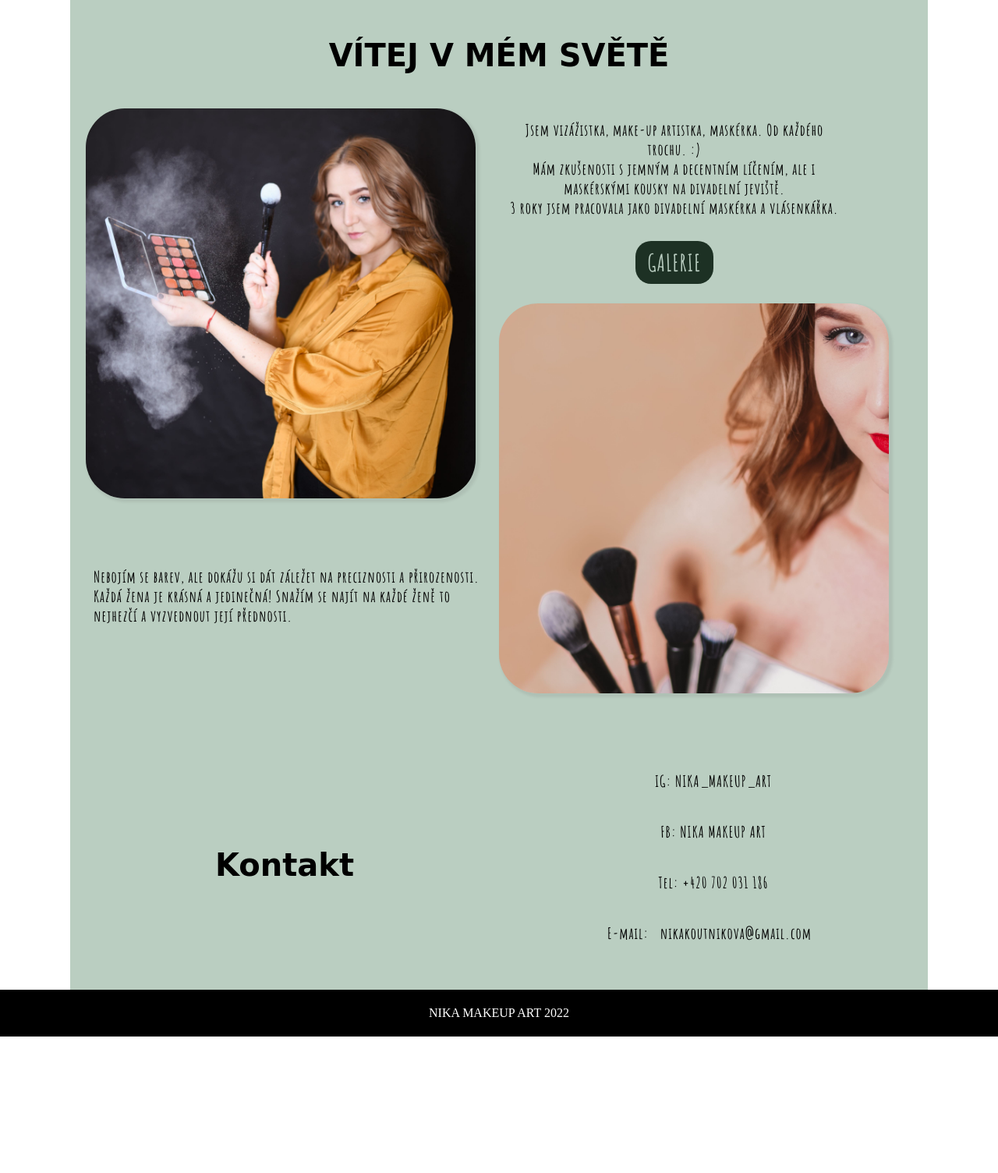
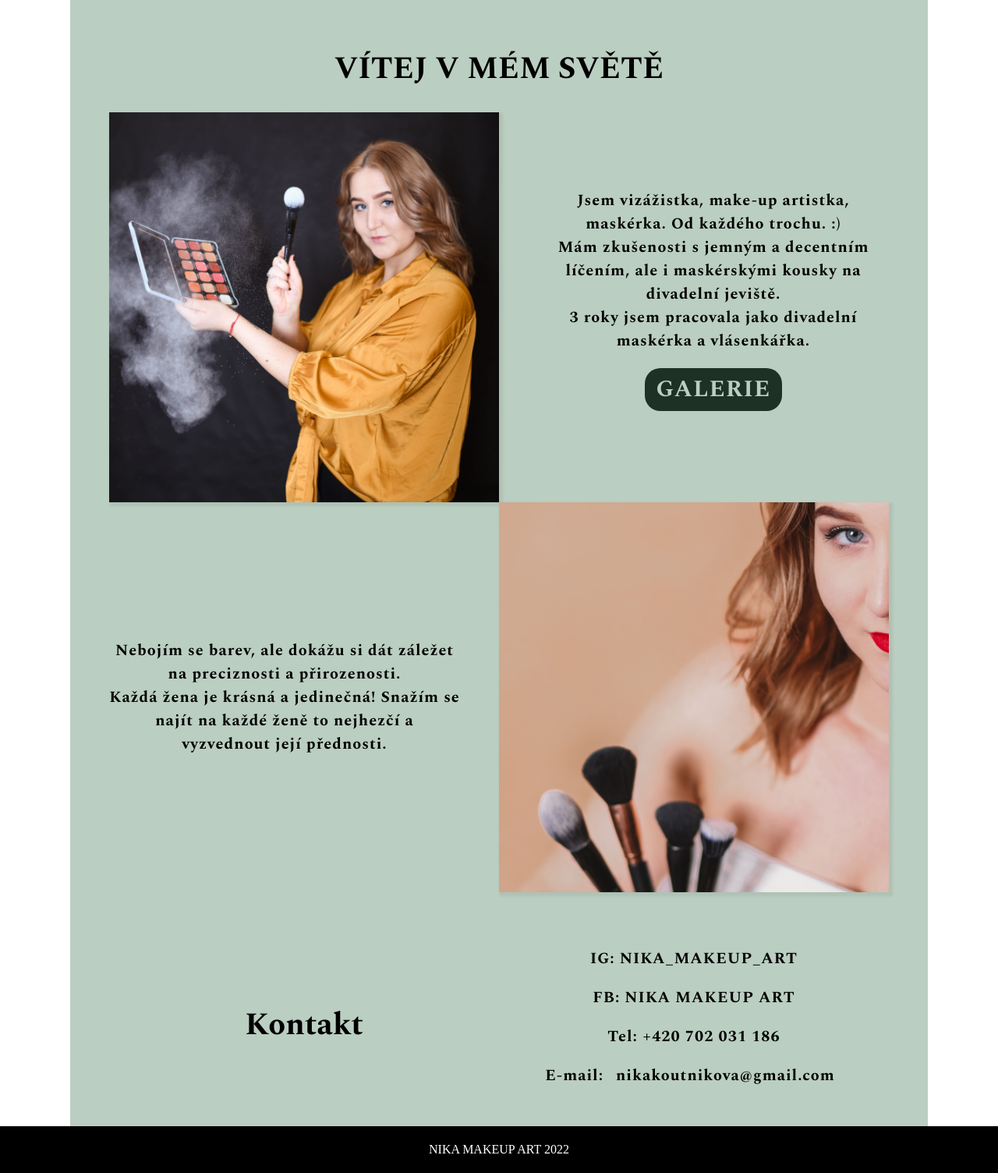
Before and after one commit to amalka-amy/PROJEKT-zaverecny, an Eleventy site: page omne.html in a window 1280 px wide. Shown: the part 118-1622 px from the top of the page at 78% size. Before the commit the page ends 1447 px from the top, so only its background shows below. Built offline with nearby package versions, Linux system fonts and the light colour scheme; Eleventy itself is replaced by a stand-in of ours; files that its build step writes are made by us from their sources; a web font is replaced by a local one.

Commit message:
oprava fontů a zarovnání

```diff
--- a/_includes/sablona.njk
+++ b/_includes/sablona.njk
@@ -4,8 +4,7 @@
 	<meta charset="UTF-8">
 	<meta name="viewport" content="width=device-width, initial-scale=1.0">
 	<title> {{title}}</title>
-	<link rel="preconnect" href="https://fonts.googleapis.com"><link rel="preconnect" href="https://fonts.gstatic.com" crossorigin><link href="https://fonts.googleapis.com/css2?family=Amatic+SC:wght@400;700&family=Dancing+Script:wght@400;700&display=swap" rel="stylesheet">
-    <link rel="preconnect" href="https://fonts.googleapis.com"><link rel="preconnect" href="https://fonts.gstatic.com" crossorigin><link href="https://fonts.googleapis.com/css2?family=Ranga&display=swap" rel="stylesheet">
+	<link rel="preconnect" href="https://fonts.googleapis.com"><link rel="preconnect" href="https://fonts.gstatic.com" crossorigin><link href="https://fonts.googleapis.com/css2?family=Spectral:wght@400;700&display=swap" rel="stylesheet">
 	<link rel="stylesheet" href="/css/header.css">
 	<link rel="stylesheet" href="/css/footer.css">
 	<link rel="stylesheet" href="/css/style.css">
@@ -31,7 +30,8 @@
         </main>
 
 		<footer class="footer" id="kontakt">
-            <div class="footer__top">
+        <div class="footer__">
+            <div class="footer__top center__h">
                 <div class="footer__top_left footer__centered">
                     <h2>Kontakt</h2>
                 </div>
@@ -56,6 +56,7 @@
                         </p>
                     </div>
                 </div>
+                </div>
             </div>
 			<div class="footer__bottom footer__centered">
 				NIKA MAKEUP ART 2022
--- a/css/footer.css
+++ b/css/footer.css
@@ -23,8 +23,13 @@
 .footer__top{
     background-color: var(--background-color);
     display:flex;
+    width: 1000px;
+    padding-bottom: 30px;
+}
+
+.footer__{
     width: 1100px;
-    padding-bottom: 30px;
+    background-color: var(--background-color);
 }
 
 .footer__top_left, .footer__top_right{
--- a/css/header.css
+++ b/css/header.css
@@ -2,7 +2,6 @@ html { box-sizing: border-box; }
 *, ::before, ::after { box-sizing: inherit; }
 
 :root {
-
 
     --background-color:#bacec1;
 
--- a/css/style.css
+++ b/css/style.css
@@ -2,6 +2,9 @@ html { box-sizing: border-box; }
 *, ::before, ::after { box-sizing: inherit; }
 
 :root{
+    --font:'Spectral', serif;
+
+
     --image-big: 500px;
     --image-small-width: 300px;
     --image-small-height: 500px;
@@ -19,7 +22,7 @@ body{
 
 h2{
     margin:5px 0px;
-    font-family: 'Ranga', cursive;
+    font-family: var(--font);
     font-weight: 700;
     font-size: 40px;
     text-align: center;
@@ -40,7 +43,6 @@ h2{
 .image__big{
     width:var(--image-big);
     height:var(--image-big);
-    border-radius: 50px;
     object-fit: cover;
     box-shadow: 3px 3px 3px 2px rgba(81, 81, 81, 0.1);
 }
@@ -48,7 +50,7 @@ h2{
 .image__small{
     width:var(--image-small-width);
     height:var(--image-small-height);
-    border-radius: 50px;
+    object-fit: cover;
     box-shadow: 3px 3px 3px 2px rgba(81, 81, 81, 0.1);
 }
 
@@ -61,7 +63,7 @@ section{
 }
 
 .button__basic{
-    display: inline-block;
+    display: block;
     --button-height: 50px;
     --button-width: 150px;
 
@@ -77,13 +79,14 @@ section{
     border-radius: 20px;
 }
 
-.first__uvod_right_bottom{
+.first__uvod_right_button, .first__omne_right_button{
     text-align: center;
     display: flex;
     justify-content: space-around;
     padding: 20px;
-
-
+}
+.first__omne_right_button{
+    width:450px;
 }
 .main{
     display: grid;
@@ -107,7 +110,7 @@ section{
     display: flex;
     flex-direction: column;
     text-align: center;
-    font-family: var(--font-p);
+    font-family: var(--font);
 }
 
 .second__uvod{
@@ -120,8 +123,17 @@ section{
 .third__uvod{
     display: flex;
     flex-direction: column;
-    gap:30px;
     margin-bottom: 30px;
+    width: 1000px;
+}
+
+.third__uvod_top{
+    display:flex;
+    margin-bottom: 50px;
+}
+
+.third__uvod_top_left, .third__uvod_top_right{
+    display:block;
 }
 
 .reversed{
@@ -130,31 +142,40 @@ section{
 
 .grid{
     display:grid;
-    grid-template-columns: 1fr 1fr;
-    grid-template-rows: 1fr 250px 250px;
-    padding: 20px;
+    grid-template-columns: 500px 500px;
+    grid-template-rows: 1fr 1fr;
+    max-width: 1000px;
 }
 .first__omne_right_top{
     margin: 0px;
+    width: 450px;
+    padding: 0px;
 }
 .first__omne_left{
     grid-column: 1/2;
-    grid-row:1/3;
+    grid-row:1/2;
 }
 
 .first__omne_right{
     grid-column: 2/3;
     grid-row:1/2;
+    margin-left: 50px;
+    display:flex;
+    flex-direction: column;
+    justify-content: center;
+
 }
 
 .second__omne_right{
     grid-column: 2/3;
-    grid-row:2/4;
+    grid-row:2/3;
 }
 
 .second__omne_left{
     grid-column: 1/2;
-    grid-row:3/4;
+    grid-row:2/3;
+    text-align: center;
+    margin-right: 50px;
 }
 
 .nabidka__sluzby{
@@ -173,20 +194,15 @@ section{
     flex-shrink: 1;
 }
 
-.first__uvod_right{
-    padding: 0 20px;
-}
-
 p{
-    padding: 10px;
-    font-family: 'Amatic SC', cursive;
+    font-family: var(--font);
     font-weight: 700;
     letter-spacing: 1px;
     font-size: 20px;
 }
 
 a{
-    font-family: 'Amatic SC', cursive;
+    font-family: var(--font);
     font-weight: 700;
     letter-spacing: 1px;
     font-size: 40px;
@@ -194,7 +210,7 @@ a{
 
 .footer__item{
     padding: 10px;
-    font-family: 'Amatic SC', cursive;
+    font-family: var(--font);
     font-weight: 700;
     letter-spacing: 1px;
     font-size: 20px;
@@ -204,17 +220,19 @@ a{
     display: flex;
     flex-wrap: wrap;
     padding: 20px 0px;
+    gap:50px;
+    max-width: 1000px;
 }
-
 .galerie__image{
-    width: calc(1100px/3);
-    height: calc(1100px/2) ;
+    width:var(--image-small-width);
+    height:var(--image-small-height);
     object-fit: cover;
+    box-shadow: 3px 3px 3px 2px rgba(81, 81, 81, 0.1);
 }
 
 .sluzba{
-    padding:20px;
-    border-radius: 40px;
+    padding: 20px;
+    margin:0px;
     background-color: var(--background-color-button);
     color: var(--background-color);
     text-align: center;
@@ -224,8 +242,9 @@ a{
 }
 
 .nabidka__sluzby{
-    padding:20px;
+    max-width: 1000px;
     display:grid;
+    gap: 50px;
     grid-template-columns: 1fr 1fr;
 }
 
--- a/omne.html
+++ b/omne.html
@@ -9,13 +9,13 @@ title: Nika makeup art
     </div>
     <div class="grid">
         <img class="first__omne_left image__big" src="/images/01_foto.jpg" alt="" >
-        <div class="first__omne_right center__v">
+        <div class="first__omne_right center__h">
             <p class="first__omne_right_top">
                 Jsem vizážistka, make-up artistka, maskérka. Od každého trochu. :) <br>
                 Mám zkušenosti s jemným a decentním líčením, ale i maskérskými kousky na divadelní jeviště. <br>
                 3 roky jsem pracovala jako divadelní maskérka a vlásenkářka.
             </p>
-            <span class="first__uvod_right_bottom button button__basic"><a href="/galerie" class="button__link button__link_basic center__h">GALERIE</a></span>
+            <span class="first__omne_right_button button button__basic"><a href="/galerie" class="button__link button__link_basic center__h">GALERIE</a></span>
         </div>
         <img class="second__omne_right image__big" src="/images/02_foto.jpg" alt="" >
         <p class="second__omne_left center__v">
```
Also changed, not shown: galerie.html (+3 -3 lines), index.html (+3 -3 lines).
